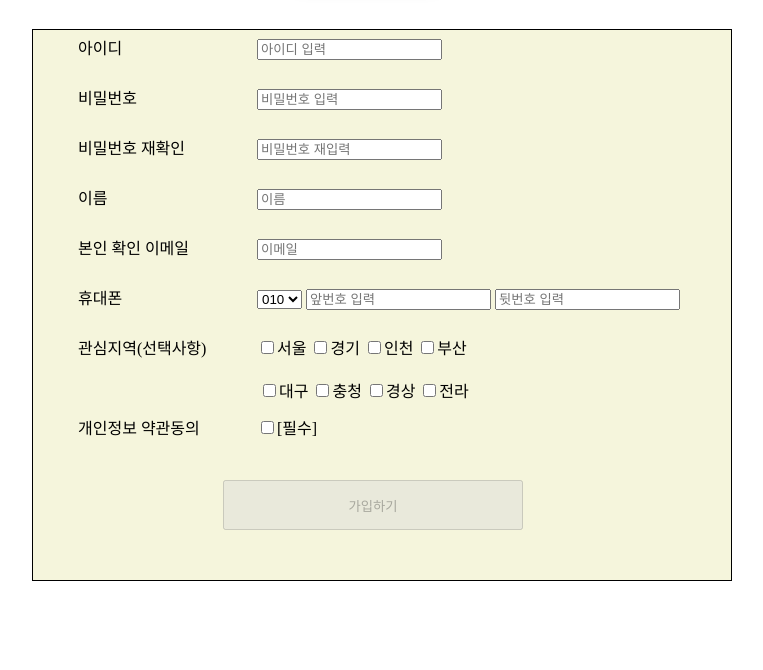
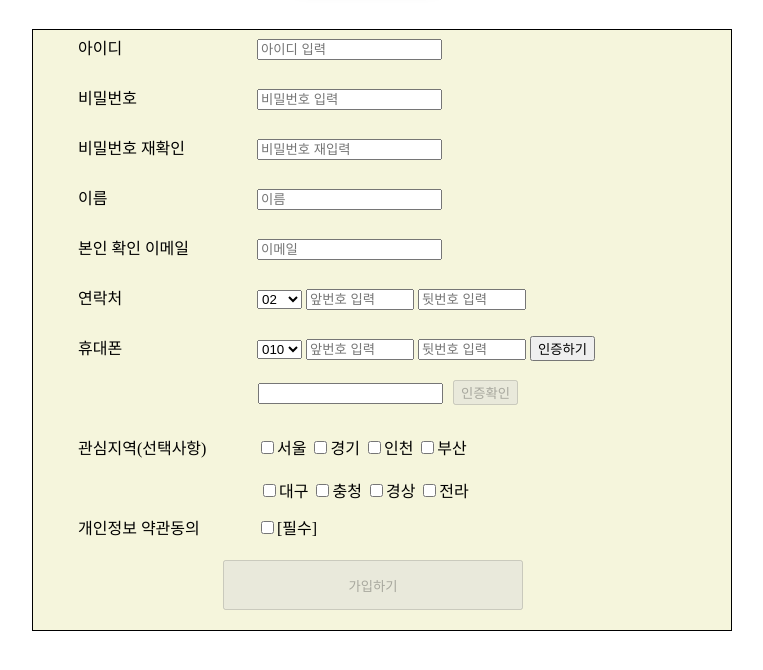
Before and after one commit to Study-it-k/JS_Study, a plain HTML site: page index.html in a window 1280 px wide. Shown: the part 108-778 px from the top of the page, without its empty margins (258-1021 px from the left). Drawn offline with Linux system fonts and the light colour scheme.

Commit message:
Add files via upload

```diff
--- a/index.html
+++ b/index.html
@@ -38,6 +38,19 @@
                     <input type="email" id="email" name="email" placeholder="이메일" title="이메일 입력">
                 </li>
                 <li>
+                    <label for="call" class="label" title="연락처 입력">연락처</label>
+                    <select name="call1" id="call">
+                        <option value="02" selected>02</option>
+                        <option value="031">031</option>
+                        <option value="032">032</option>
+                        <option value="041">041</option>
+                        <option value="043">043</option>
+                        <option value="064">064</option>
+                    </select>
+                    <input type="text" id="call2" name="call2" placeholder="앞번호 입력" >
+                    <input type="text" id="call3" name="call3" placeholder="뒷번호 입력" >
+                </li>
+                <li>
                     <label for="phone" class="label" title="휴대폰 번호를 4글자씩 입력하세요">휴대폰</label>
                     <select name="phone1" id="phone1">
                         <option value="010" selected>010</option>
@@ -47,8 +60,13 @@
                         <option value="018">018</option>
                         <option value="019">019</option>
                     </select>
-                    <input type="text" id="phone2" name="phone3" placeholder="앞번호 입력" title="휴대폰 번호를 4글자씩 입력하세요">
+                    <input type="text" id="phone2" name="phone2" placeholder="앞번호 입력" title="휴대폰 번호를 4글자씩 입력하세요">
                     <input type="text" id="phone3" name="phone3" placeholder="뒷번호 입력" title="휴대폰 번호를 4글자씩 입력하세요">
+                    <button onclick="AuNum()">인증하기</button>
+
+                </li>
+                <li>
+                    <input type="text" id="aunum"><button id="aumumBtn" onclick="AuNumCp()" disabled>인증확인</button>
                 </li>
                 <!-- <li>
                 <label for="place" class="label" title="희망지역 선택">관심지역</label>
--- a/main.js
+++ b/main.js
@@ -92,29 +92,33 @@
     function agreeCheck()
     {
         var agree = document.getElementById("agree1");
-        var tf = agree.checked;
-        if (tf = true)
+        var sign = document.getElementById("sign");
+        if (agree.checked)
         {
-            signCheck()
+            sign.disabled=false;
         }
-        if (tf = false)
+        else
         {
-            signCheck();
+            sign.disabled=true;
         }
+
 
     }
 
-    function signCheck()
+
+    function AuNum()   //수정중
     {
-        var sign = document.getElementById("sign");
-        if (sign.disabled = true)
-        {
-            sign.disabled = false;
-        }
+        var Btn = document.getElementById("aumumBtn");
 
-        // 오류발생 해결책 연구필요
-        if (sign.disabled = false)
-        {
-            sign.disabled = true;
-        }
+        let numBox = Math.random();
+        alert(numBox);
+        setTimeout(3);
+
+        // if
+        Btn.disabled = false;
     }
+
+    function AuNumCp()  // 수정중
+    {
+        alert("인증 되었습니다.")
+    }
--- a/style.css
+++ b/style.css
@@ -23,7 +23,7 @@ h1 {
     margin-top: 50px;
     border: 1px solid;
     /* width: 700px;*/
-    height: 550px;
+    height: 600px;
     /* box-shadow: 0px 0px 20px yellowgreen; */
     background-color: #f5f5dc;
 }
@@ -44,6 +44,30 @@ label {
     margin-left: 5px;
 }
 
+#call2 {
+    width: 100px;
+}
+
+#call3 {
+    width: 100px;
+}
+
+#phone2 {
+    width: 100px;
+}
+
+#phone3 {
+    width: 100px;
+}
+
+#aunum {
+    margin-left:185px;
+}
+
+#aumumBtn {
+    margin-left: 10px;
+}
+
 #place5 {
     margin-top: 20px;
     margin-left: 190px;
@@ -58,7 +82,7 @@ label {
 #sign {
     margin-left: 150px;
     margin-right: auto;
-    margin-top: 50px;
+    margin-top: 30px;
     width: 300px;
     height: 50px;
 }
```
